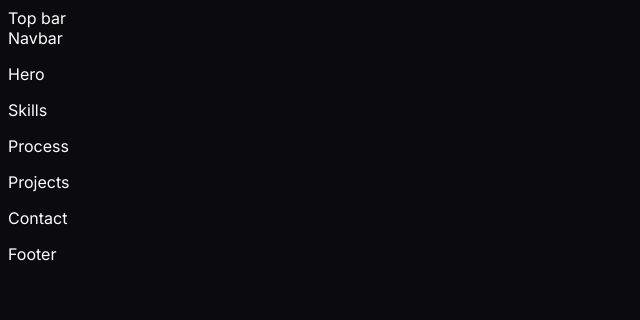
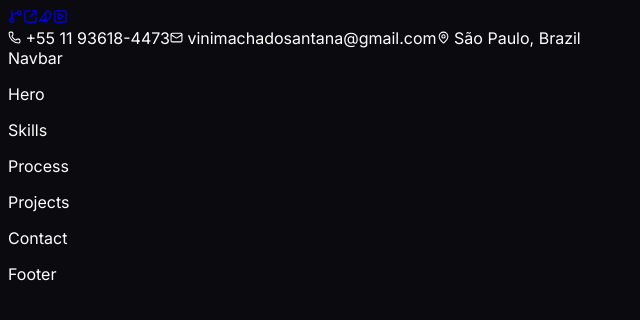
Before and after one commit to vinimachadosantana/vinimachadosantanta-portfolio, a Next.js app: page / in a window 1280 px wide. Shown: the top 320 px of the page, without its empty margins (0-640 px from the left). Built offline with nearby package versions, Linux system fonts and the light colour scheme.

Commit message:
feat: add top bar with socials and contact (#5)
* feat: add top bar with socials and contact

* feat: add social data

```diff
--- a/src/components/TopBar.tsx
+++ b/src/components/TopBar.tsx
@@ -1,3 +1,24 @@
+import { GitBranch, SquareArrowOutUpRight, Bird, SquarePlay, Phone, Mail, MapPin } from "lucide-react";
+import { socials, contact } from "@/lib/data";
+
+const icons: Record<string, React.ElementType> = { GitHub: GitBranch, LinkedIn: SquareArrowOutUpRight, Twitter: Bird, YouTube: SquarePlay };
+
 export default function TopBar() {
-  return <div className="hidden border-b border-[#22222E] py-2.5 text-center text-xs text-[#9A9AB2] md:block">Top bar</div>;
+  return (
+    <div className="hidden border-b border-[#22222E] text-xs text-[#9A9AB2] md:block">
+      <div className="mx-auto flex max-w-6xl items-center justify-between px-6 py-2.5">
+        <div className="flex items-center gap-4">
+          {socials.map((s) => {
+            const Icon = icons[s.name];
+            return <a key={s.name} href={s.href} aria-label={s.name} className="transition-colors hover:text-white"><Icon size={15} /></a>;
+          })}
+        </div>
+        <div className="flex items-center gap-6">
+          <span className="flex items-center gap-2"><Phone size={13} /> {contact.phone}</span>
+          <span className="flex items-center gap-2"><Mail size={13} /> {contact.email}</span>
+          <span className="flex items-center gap-2"><MapPin size={13} /> {contact.location}</span>
+        </div>
+      </div>
+    </div>
+  );
 }
--- a/src/lib/data.ts
+++ b/src/lib/data.ts
@@ -13,6 +13,8 @@ export const contact = { phone: "+55 11 93618-4473", email: "vinimachadosantana@
 export const socials: Social[] = [
   { name: "GitHub", href: "https://github.com/vinimachadosantana" },
   { name: "LinkedIn", href: "https://linkedin.com/in/vinimachadosantana" },
+  { name: "Twitter", href: "#" },
+  { name: "YouTube", href: "#" },
 ];
 
 export const hero = {
```
